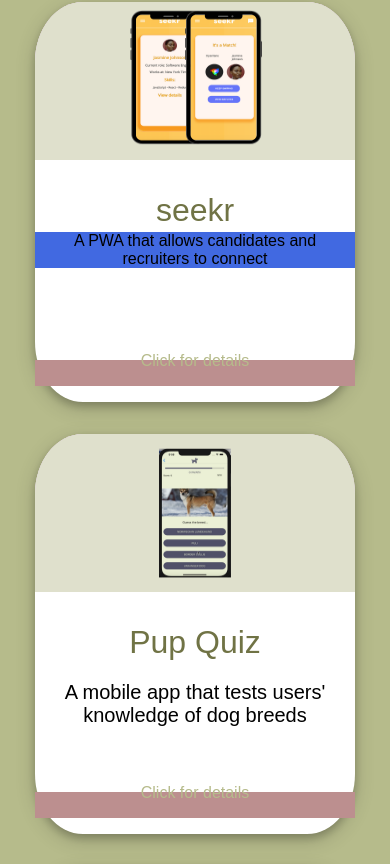
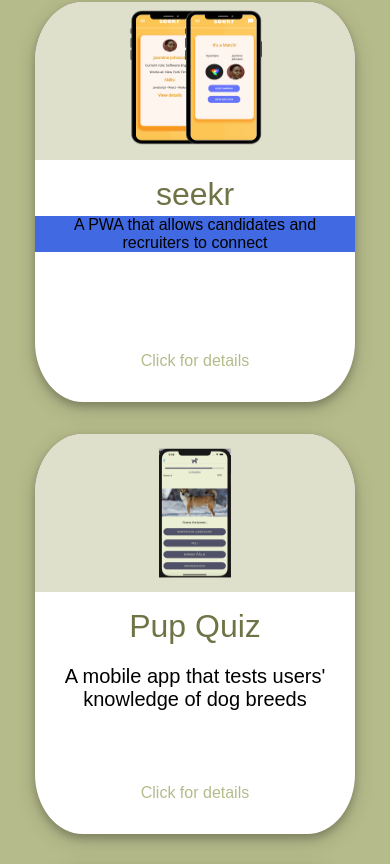
Before and after one commit to mackenziekroon/portfolio-new, a React (Create React App) app: page / in a window 390 px wide. Shown: the part 1081-1945 px from the top of the page. Built offline with nearby package versions, Linux system fonts and the light colour scheme.

Commit message:
mobile pod spacing

```diff
--- a/src/App.css
+++ b/src/App.css
@@ -220,10 +220,16 @@ button {
   margin-top: 10%;
 }
 
+@media only screen and (max-width: 1024px) {
+  .projects-title {
+    margin-top: 5%;
+  }
+}
+
 .card-detail-btn {
   display: flex;
   justify-content: center;
-  align-content: flex-end;
+  align-content: center;
   position: absolute;
   width: 100%;
   bottom: 0;
@@ -235,9 +241,10 @@ button {
 
 @media only screen and (max-width: 1024px) {
   .card-detail-btn {
-    height: 10px;
-    padding-bottom: 5%;
-    background-color: rosybrown;
+    height: 30px;
+    /* padding-bottom: 5%; */
+    margin-bottom: 5%;
+    /* background-color: rosybrown; */
   }
 }
 
--- a/src/Components/Juicery.js
+++ b/src/Components/Juicery.js
@@ -83,9 +83,9 @@ class Juicery extends React.Component {
                   </div>
                 </div>
               </div>
-              <p className="card-detail-btn" onClick={this.handleClick}>
-                Flip Back
-              </p>
+              <div onClick={this.handleClick} className="card-detail-btn">
+                <p>Flip Back</p>
+              </div>
             </button>
           </div>
         </ReactCardFlip>
--- a/src/Components/PupQuiz.js
+++ b/src/Components/PupQuiz.js
@@ -39,9 +39,9 @@ class PupQuiz extends React.Component {
               />
               <div className="projects-title">Pup Quiz</div>
               <p>A mobile app that tests users' knowledge of dog breeds</p>
-              <p onClick={this.handleClick} className="card-detail-btn">
-                Click for details
-              </p>
+              <div onClick={this.handleClick} className="card-detail-btn">
+                <p>Click for details</p>
+              </div>
             </button>
           </div>
           <div>
@@ -71,9 +71,9 @@ class PupQuiz extends React.Component {
                   </div>
                 </div>
               </div>
-              <p className="card-detail-btn" onClick={this.handleClick}>
-                Flip Back
-              </p>
+              <div onClick={this.handleClick} className="card-detail-btn">
+                <p>Flip Back</p>
+              </div>
             </button>
           </div>
         </ReactCardFlip>
--- a/src/Components/newSEekr.js
+++ b/src/Components/newSEekr.js
@@ -44,9 +44,9 @@ class TempSeekr extends React.Component {
                   A PWA that allows candidates and recruiters to connect
                 </p>
               </div>
-              <p onClick={this.handleClick} className="card-detail-btn">
-                Click for details
-              </p>
+              <div onClick={this.handleClick} className="card-detail-btn">
+                <p>Click for details</p>
+              </div>
             </button>
           </div>
           <div>
@@ -98,9 +98,9 @@ class TempSeekr extends React.Component {
                   </div>
                 </div>
               </div>
-              <p className="card-detail-btn" onClick={this.handleClick}>
-                Flip Back
-              </p>
+              <div onClick={this.handleClick} className="card-detail-btn">
+                <p>Flip Back</p>
+              </div>
             </button>
           </div>
         </ReactCardFlip>
```
